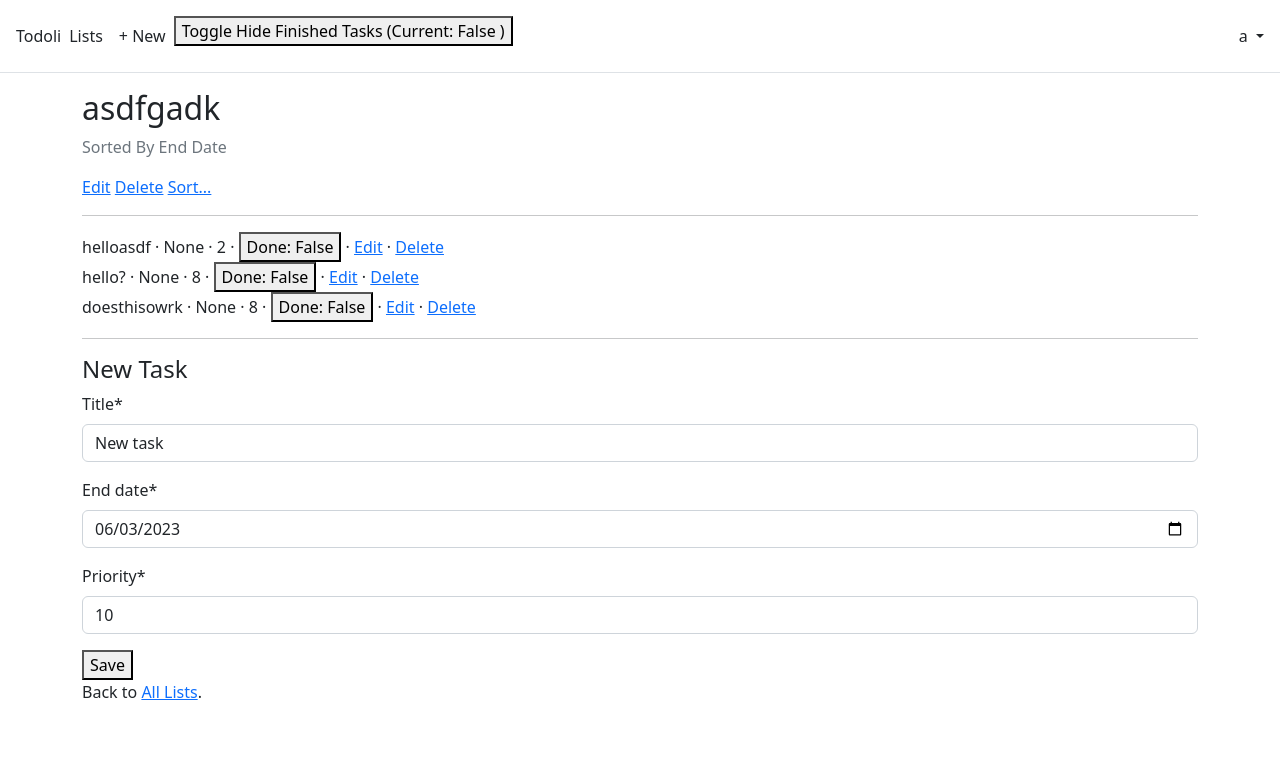
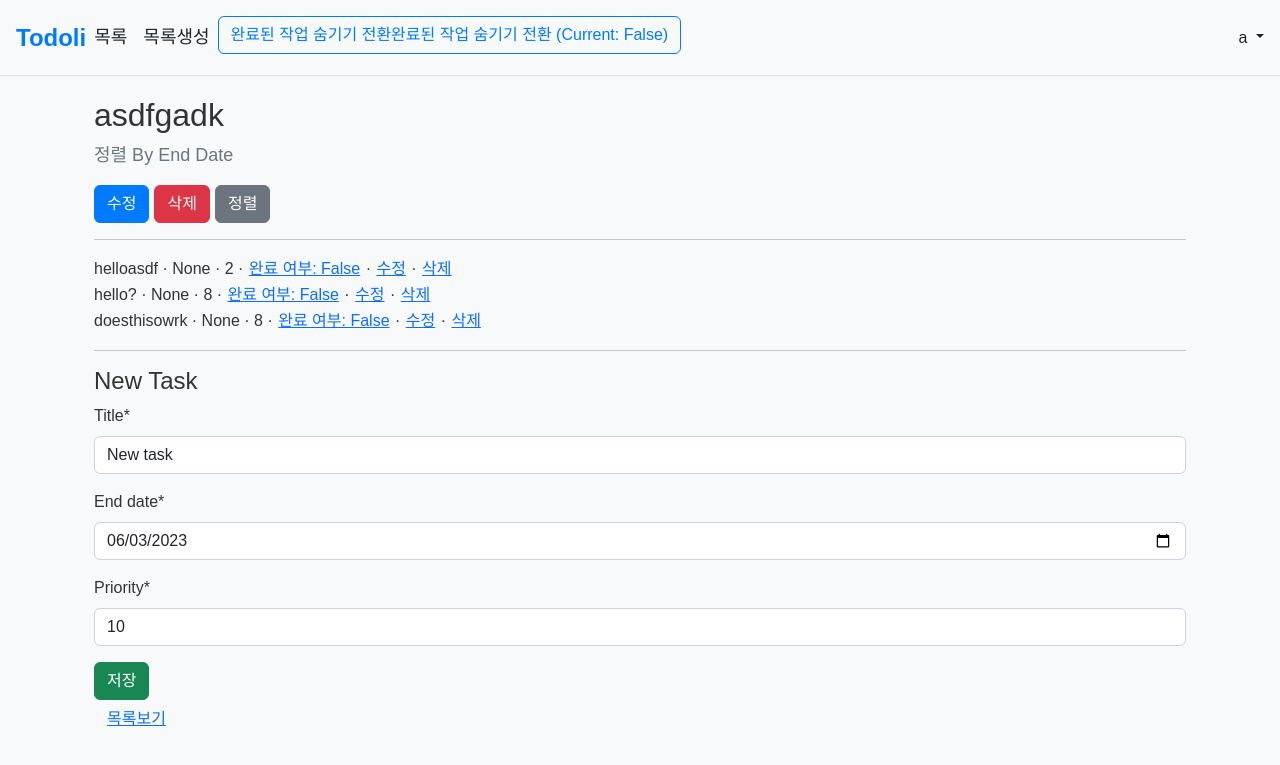
Before and after one commit to parkchamchi/SoftwareEngineering2023, a Django app: page /lists/1/ in a window 1280 px wide. Shown: the top 765 px of the page. Run offline with Django 4.2, Linux system fonts and the light colour scheme; a user stored in the database is signed in; data comes from the database, SQL or seed files in the repository; both versions use the stored data as it was after the commit; some libraries are stand-ins or nearby versions.

Commit message:
html내용  추가

```diff
--- a/src/templates/base.html
+++ b/src/templates/base.html
@@ -4,14 +4,89 @@
 <head>
   <meta charset="utf-8">
   <title>{% block title %}Todoli{% endblock title %}</title>
-	<meta name="viewport" content="width=device-width,
-	initial-scale=1, shrink-to-fit=no">
+  <meta name="viewport" content="width=device-width, initial-scale=1, shrink-to-fit=no">
 
   <!-- Bootstrap CSS -->
   <link href="https://cdn.jsdelivr.net/npm/bootstrap@5.2.3/dist/css/bootstrap.min.css" rel="stylesheet"
     integrity="sha384-rbsA2VBKQhggwzxH7pPCaAqO46MgnOM80zW1RWuH61DGLwZJEdK2Kadq2F9CUG65" crossorigin="anonymous">
 
   <style>
+    /* Custom Styles for 20s Male Style */
+
+    /* Body Styling */
+    body {
+      background-color: #f8f9fa;
+      font-family: Arial, sans-serif;
+      color: #333;
+    }
+
+    /* Header Styling */
+    .navbar-brand {
+      font-size: 24px;
+      font-weight: bold;
+      color: #007bff;
+      text-decoration: none;
+    }
+
+    .nav-link {
+      font-size: 18px;
+      color: #007bff;
+      text-decoration: none;
+    }
+
+    .nav-link:hover {
+      color: #0056b3;
+    }
+
+    /* Main Content Styling */
+    .container {
+      margin-top: 20px;
+    }
+
+    h1 {
+      font-size: 32px;
+      color: #007bff;
+      margin-bottom: 20px;
+    }
+
+    p {
+      font-size: 18px;
+      line-height: 1.5;
+    }
+
+    /* Buttons Styling */
+    .btn-outline-primary {
+      color: #007bff;
+      border-color: #007bff;
+    }
+
+    .btn-outline-primary:hover {
+      color: #fff;
+      background-color: #007bff;
+      border-color: #007bff;
+    }
+
+    .btn-primary {
+      background-color: #007bff;
+      border-color: #007bff;
+    }
+
+    .btn-primary:hover {
+      background-color: #0056b3;
+      border-color: #0056b3;
+    }
+
+    /* Footer Styling */
+    footer {
+      background-color: #f8f9fa;
+      padding: 20px 0;
+      text-align: center;
+      font-size: 16px;
+      color: #666;
+    }
+
+    /* Custom Styles for Todoli */
+
     .hidden {
       color: LightGray;
     }
@@ -27,18 +102,17 @@
     <div class="d-flex flex-wrap align-items-center justify-content-center justify-content-lg-start">
       <a class="navbar-brand" href="{% url 'home' %}">Todoli</a>
       <ul class="nav col-12 col-lg-auto me-lg-auto mb-2 justify-content-center mb-md-0">
-				<li><a href="{% url 'list_list' %}" class="nav-link px-2 link-dark">Lists</a></li>
+        <li><a href="{% url 'list_list' %}" class="nav-link px-2 link-dark">목록</a></li>
         {% if user.is_authenticated %}
-				<li><a href="{% url 'list_new' %}" class="nav-link px-2 link-dark">+ New</a></li>
+        <li><a href="{% url 'list_new' %}" class="nav-link px-2 link-dark">목록생성</a></li>
         <li>
           <form method="post" action="{% url 'toggle_hide_finished_tasks' %}">
             {% csrf_token %}
-						<button type="submit">
-							Toggle Hide Finished Tasks
+            <button type="submit" class="btn btn-outline-primary">
+              완료된 작업 숨기기 전환완료된 작업 숨기기 전환
               (Current:
               {% load frontend_options_extras %}
-								{{ request.user|get_hide_finished_tasks }}
-							)
+              {{ request.user|get_hide_finished_tasks }})
             </button>
           </form>
         </li>
@@ -49,18 +123,17 @@
             {{ user.username }}
           </a>
           <ul class="dropdown-menu text-small" aria-labelledby="dropdownUser1">
-						<li><a class="dropdown-item" href="{% url 'password_change' %}">Change password</a></li>
-						<li><a class="dropdown-item" href="{% url 'logout' %}">Log Out</a></li>
+            <li><a class="dropdown-item" href="{% url 'password_change' %}">비밀번호 변경</a></li>
+            <li><a class="dropdown-item" href="{% url 'logout' %}">로그아웃</a></li>
           </ul>
         </div>
         {% else %}
         </ul>
         <div class="text-end">
-					<a href="{% url 'login' %}" class="btn btn-outline-primary me-2">Log In</a>
-					<a href="{% url 'signup' %}" class="btn btn-primary">Sign Up</a>
+          <a href="{% url 'login' %}" class="btn btn-outline-primary me-2">로그인</a>
+          <a href="{% url 'signup' %}" class="btn btn-primary">회원가입</a>
         </div>
         {% endif %}
-		</div>
       </div>
   </header>
   <main>
--- a/src/templates/list_detail.html
+++ b/src/templates/list_detail.html
@@ -2,15 +2,16 @@
 {% load crispy_forms_tags %}
 
 {% block content %}
+  <div class="container">
     <div class="list-entry">
       <h2>{{ object.title }}</h2>
-	<p><span class="text-muted">Sorted {{ object.get_sort_criterion_display }}</span></p>
+      <p><span class="text-muted">정렬 {{ object.get_sort_criterion_display }}</span></p>
     </div>
     <div>
       <p>
-		<a href="{% url 'list_edit' list.pk %}">Edit</a>
-		<a href="{% url 'list_delete' list.pk %}">Delete</a>
-		<a href="{% url 'list_sort' list.pk %}">Sort...</a>
+        <a href="{% url 'list_edit' list.pk %}" class="btn btn-primary">수정</a>
+        <a href="{% url 'list_delete' list.pk %}" class="btn btn-danger">삭제</a>
+        <a href="{% url 'list_sort' list.pk %}" class="btn btn-secondary">정렬</a>
       </p>
 
       <hr>
@@ -24,11 +25,13 @@
       <hr>
 
       <h4>New Task</h4>
-	<form action="" method="post">{% csrf_token %}
+      <form action="" method="post">
+        {% csrf_token %}
         {{ form | crispy }}
-		<button class="btn-success ml-2" type="submit">Save</button>
+        <button class="btn btn-success ml-2" type="submit">저장</button>
       </form>
 
-	<p>Back to <a href="{% url 'list_list' %}">All Lists</a>.</p>
+      <p><a href="{% url 'list_list' %}" class="btn btn-link">목록보기</a></p>
+    </div>
   </div>
 {% endblock content %}
--- a/src/templates/registration/login.html
+++ b/src/templates/registration/login.html
@@ -3,9 +3,9 @@
 {% block title %}Log In{% endblock title %}
 
 {% block content %}
-<h2>Log In</h2>
+<h2>로그인</h2>
 <form method="post">{% csrf_token %}
 	{{ form | crispy }}
-	<button type="submit" class="btn btn-success ml-2">Log In</button>
+	<button type="submit" class="btn btn-success ml-2">로그인</button>
 </form>
 {% endblock content %}
--- a/src/templates/registration/signup.html
+++ b/src/templates/registration/signup.html
@@ -3,9 +3,9 @@
 {% block title %}Sign Up{% endblock title %}
 
 {% block content %}
-<h2>Sign Up</h2>
+<h2>회원가입</h2>
 <form method="post">{% csrf_token %}
 	{{ form | crispy }}
-	<button class="btn btn-success" type="submit">Sign Up</button>
+	<button class="btn btn-success" type="submit">회원가입</button>
 </form>
 {% endblock content %}
--- a/src/templates/task_item.html
+++ b/src/templates/task_item.html
@@ -13,13 +13,13 @@
 	</span>
 
 	{{ task.priority }} &middot;
-	<form method="post" action="{% url 'task_toggle_done' task.id %}" style="display: inline">
+	<form method="post" action="{% url 'task_toggle_done' task.id %}" style="display: inline;">
 		{% csrf_token %}
-		<button type="submit">Done: {{ task.is_done }}</button>
+		<button type="submit" class="btn btn-link p-0">완료 여부: {{ task.is_done }}</button>
 	</form> &middot;
 
-	<a href="{% url 'task_edit' task.id %}">Edit</a> &middot;
-	<a href="{% url 'task_delete' task.id %}">Delete</a>
+	<a href="{% url 'task_edit' task.id %}" class="btn btn-link p-0">수정</a> &middot;
+	<a href="{% url 'task_delete' task.id %}" class="btn btn-link p-0">삭제</a>
 </span>
 
 <br>
```
Also changed, not shown: src/templates/home.html (+19 -10 lines), src/templates/list_delete.html (+7 -5 lines), src/templates/list_edit.html (+8 -5 lines), src/templates/list_list.html (+6 -3 lines), src/templates/list_new.html (+11 -5 lines), src/templates/list_sort.html (+11 -5 lines), src/templates/task_delete.html (+5 -4 lines), src/templates/task_edit.html (+5 -4 lines), src/db.sqlite3. Lines whose indentation alone changed are shown as unchanged.
